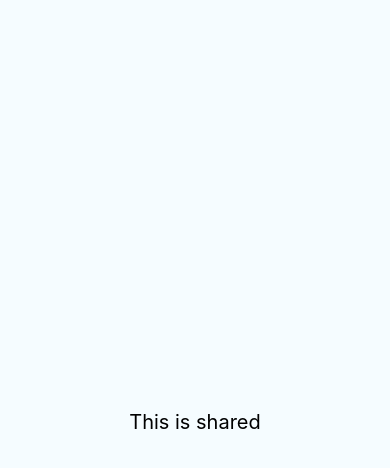
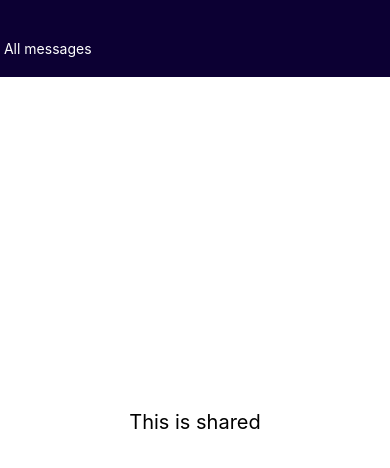
Before and after one commit to jeremiahlukus/snapchat, a React Native app: screen / in a window 390 px wide. Shown: the top 468 px of the page. Built offline with nearby package versions, Linux system fonts and the light colour scheme.

Commit message:
Created header

```diff
--- a/src/App.js
+++ b/src/App.js
@@ -1,38 +1,11 @@
+import React, { Component } from "react";
+import { View } from "react-native";
+import Home from "./components/layout/Home";
 
-import React, { Component } from 'react';
-import {
-  StyleSheet,
-  Text,
-  View
-} from 'react-native';
-
-export default class App extends React.Component{
+class App extends Component {
   render() {
-    return (
-      <View style={styles.container}>
-        <Text style={styles.welcome}>
-        This is shared
-        </Text>
-      </View>
-    );
+    return <Home />;
   }
 }
 
-const styles = StyleSheet.create({
-  container: {
-    flex: 1,
-    justifyContent: 'center',
-    alignItems: 'center',
-    backgroundColor: '#F5FCFF',
-  },
-  welcome: {
-    fontSize: 20,
-    textAlign: 'center',
-    margin: 10,
-  },
-  instructions: {
-    textAlign: 'center',
-    color: '#333333',
-    marginBottom: 5,
-  },
-});
+export default App;
--- /dev/null
+++ b/src/components/layout/Home.js
@@ -0,0 +1,34 @@
+import React, { Component } from "react";
+import { View, StyleSheet, Text } from "react-native";
+import { Header } from "../presentation";
+
+class Home extends Component {
+  render() {
+    return (
+      <View style={styles.container}>
+        <Header text={"All messages"} />
+        <Text style={styles.welcome}>This is shared</Text>
+      </View>
+    );
+  }
+}
+const styles = StyleSheet.create({
+  container: {
+    flex: 1,
+    justifyContent: "center",
+    alignItems: "center",
+    backgroundColor: "white"
+  },
+  welcome: {
+    fontSize: 20,
+    textAlign: "center",
+    margin: 10
+  },
+  instructions: {
+    textAlign: "center",
+    color: "#333333",
+    marginBottom: 5
+  }
+});
+
+export default Home;
--- /dev/null
+++ b/src/components/layout/index.js
@@ -0,0 +1,3 @@
+import Home from "./Home";
+
+export { Home };
--- /dev/null
+++ b/src/components/presentation/Header.js
@@ -0,0 +1,29 @@
+import React, { Component } from "react";
+import { View, Text, StyleSheet, StatusBar } from "react-native";
+
+class Header extends Component {
+  render() {
+    return (
+      <View style={styles.topNav}>
+        <StatusBar barStyle="light-content" />
+        <Text style={styles.text}> {this.props.text}</Text>
+      </View>
+    );
+  }
+}
+
+const styles = StyleSheet.create({
+  topNav: {
+    backgroundColor: "rgb(12,0,51)",
+    position: "absolute",
+    paddingTop: 40,
+    paddingBottom: 20,
+    top: 0,
+    width: 100 + "%"
+  },
+  text: {
+    color: "white"
+  }
+});
+
+export default Header;
--- /dev/null
+++ b/src/components/presentation/index.js
@@ -0,0 +1,3 @@
+import Header from "./Header";
+
+export { Header };
```
Also changed, not shown: index.android.js (+5 -13 lines), index.ios.js (+5 -10 lines).
